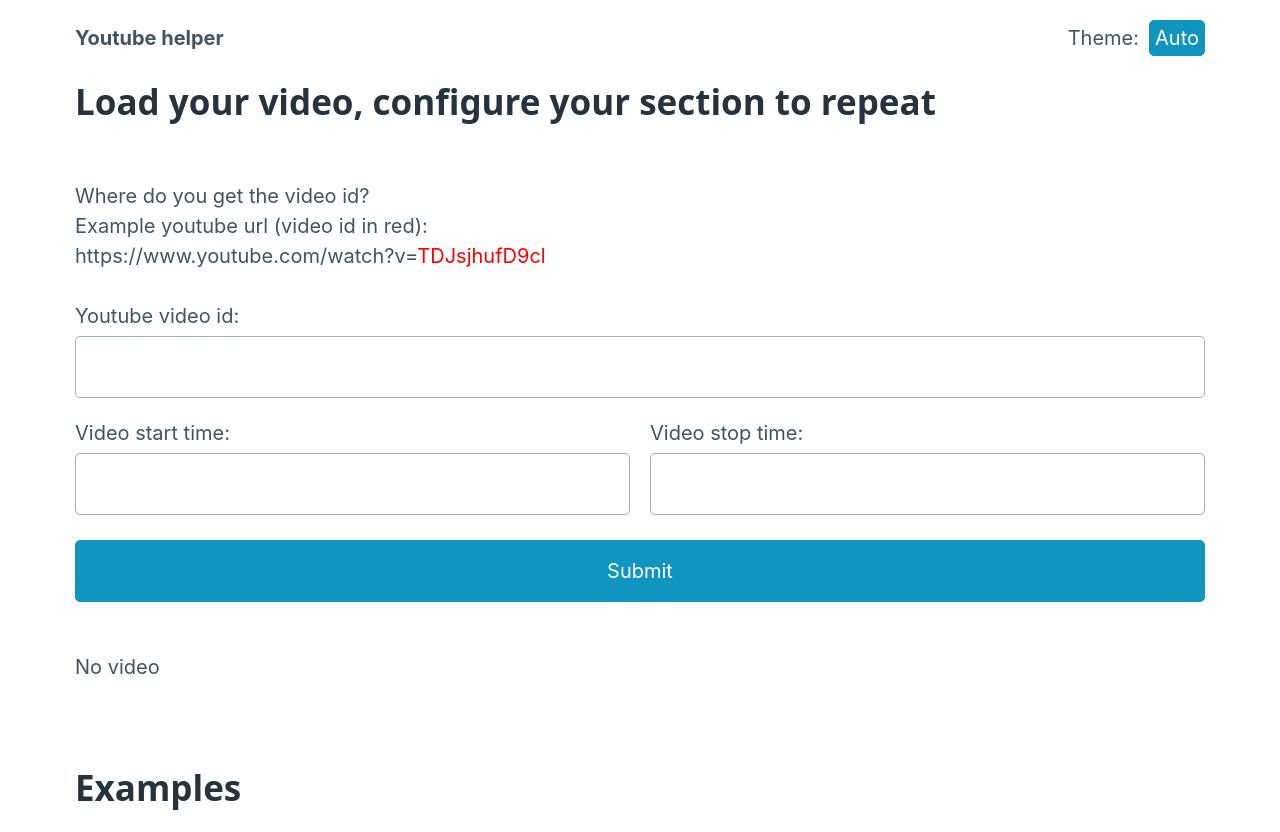
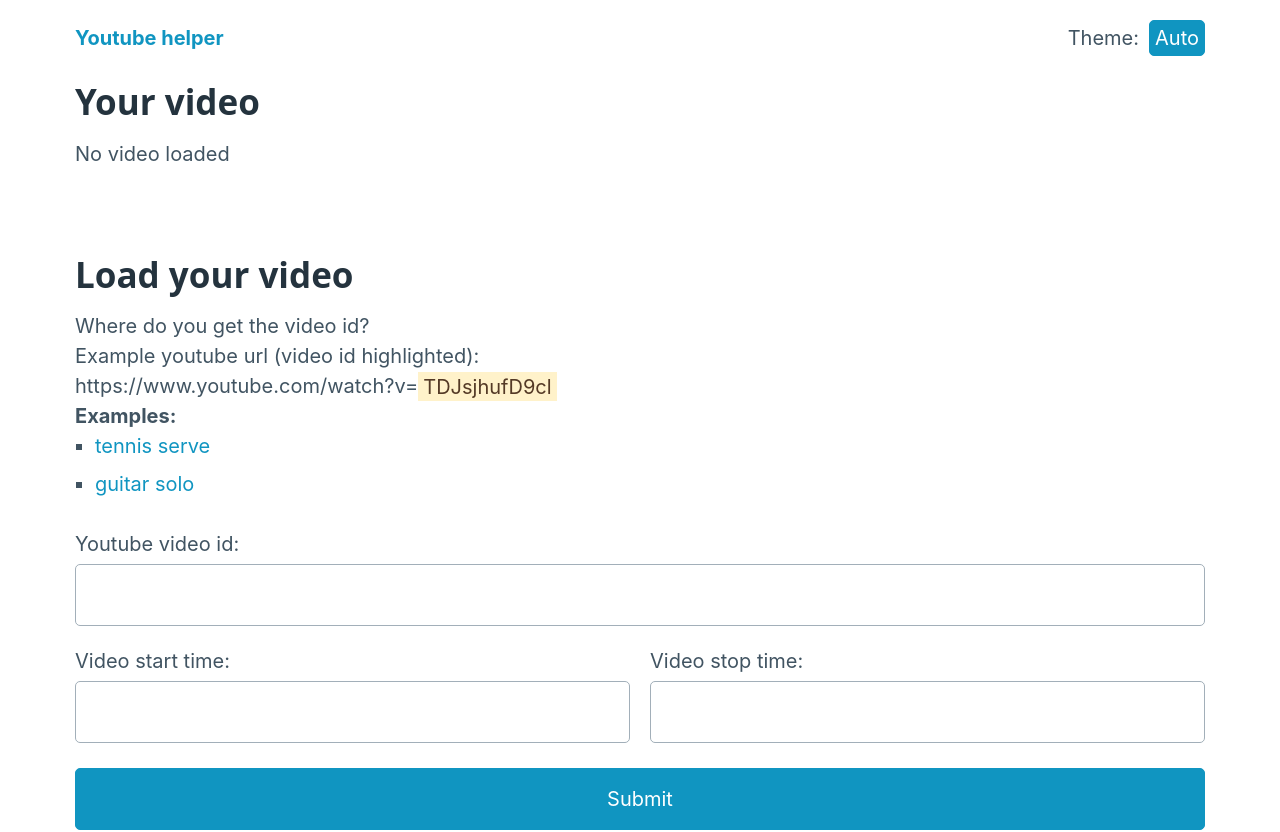
Before and after one commit to ivanalejandro0/youtube-repeat-helper, a React (Create React App) app: page / in a window 1280 px wide. Shown: the top 832 px of the page. Built offline with nearby package versions, Linux system fonts and the light colour scheme.

Commit message:
Improve styling

```diff
--- a/src/App.tsx
+++ b/src/App.tsx
@@ -11,7 +11,7 @@
   );
 }
 
-function App() {
+export default function App() {
   const [searchParams, setSearchParams] = useSearchParams();
 
   function handleSubmit({ yid, start, stop }: Configuration) {
@@ -41,17 +41,10 @@
   return (
     <main className="container">
       <ThemeSwitcher />
-      <h2>Load your video, configure your section to repeat</h2>
-      <p>
-        Where do you get the video id?<br />
-        Example youtube url (video id in red):<br />
-        https://www.youtube.com/watch?v=<span style={{color: "red"}}>TDJsjhufD9cl</span>
-      </p>
-      <UserForm
-        {...{ yid, start, stop }}
-        onSubmit={handleSubmit}
-      />
-      <section>{ yid
+
+      <h2>Your video</h2>
+      <section>
+        { yid
           ? (
             <YoutubeHelper
               key={yid}
@@ -63,11 +56,17 @@
                 onRateChange: handlePlaybackRateChange,
               }}
             />)
-          : <div>No video</div>
-      }</section>
+            : <div>No video loaded</div>
+        }
+      </section>
 
-      <section>
-        <h2>Examples</h2>
+      <h2>Load your video</h2>
+      <p>
+        Where do you get the video id?<br />
+        Example youtube url (video id highlighted):<br />
+        https://www.youtube.com/watch?v=<mark>TDJsjhufD9cl</mark>
+        <br />
+        <strong>Examples:</strong>
         <ul>
           <li>
             <a href={`${getBaseUrl()}/?v=TDJsjhufD9c&start=5.1&stop=6.8&rate=0.5`}>tennis serve</a>
@@ -76,9 +75,12 @@
             <a href={`${getBaseUrl()}/?v=I9fraQLy5uA&start=25.6&stop=27.6`}>guitar solo</a>
           </li>
         </ul>
-      </section>
+      </p>
+
+      <UserForm
+        {...{ yid, start, stop }}
+        onSubmit={handleSubmit}
+      />
     </main>
   );
 }
-
-export default App;
--- a/src/index.css
+++ b/src/index.css
@@ -15,3 +15,8 @@
 button.small {
   padding: 2px 5px;
 }
+
+/* I don't like much spacing below headings  */
+h1, h2, h3, h4, h5 {
+  --typography-spacing-vertical: 0.5rem;
+}
--- a/src/theme-switcher.tsx
+++ b/src/theme-switcher.tsx
@@ -37,6 +37,13 @@
   return options.get(theme) || "";
 }
 
+function getBaseUrl(): string {
+  return (
+    window.location.protocol + '//' +
+    window.location.host +
+    window.location.pathname
+  );
+}
 
 export function ThemeSwitcher() {
   const [theme, setTheme] = React.useState<ValidTheme>("auto");
@@ -49,7 +56,7 @@
   return (
     <nav>
       <ul>
-        <li><strong>Youtube helper</strong></li>
+        <li><strong><a href={getBaseUrl()}>Youtube helper</a></strong></li>
       </ul>
       <ul>
         Theme:
```
Lines whose indentation alone changed are shown as unchanged.
